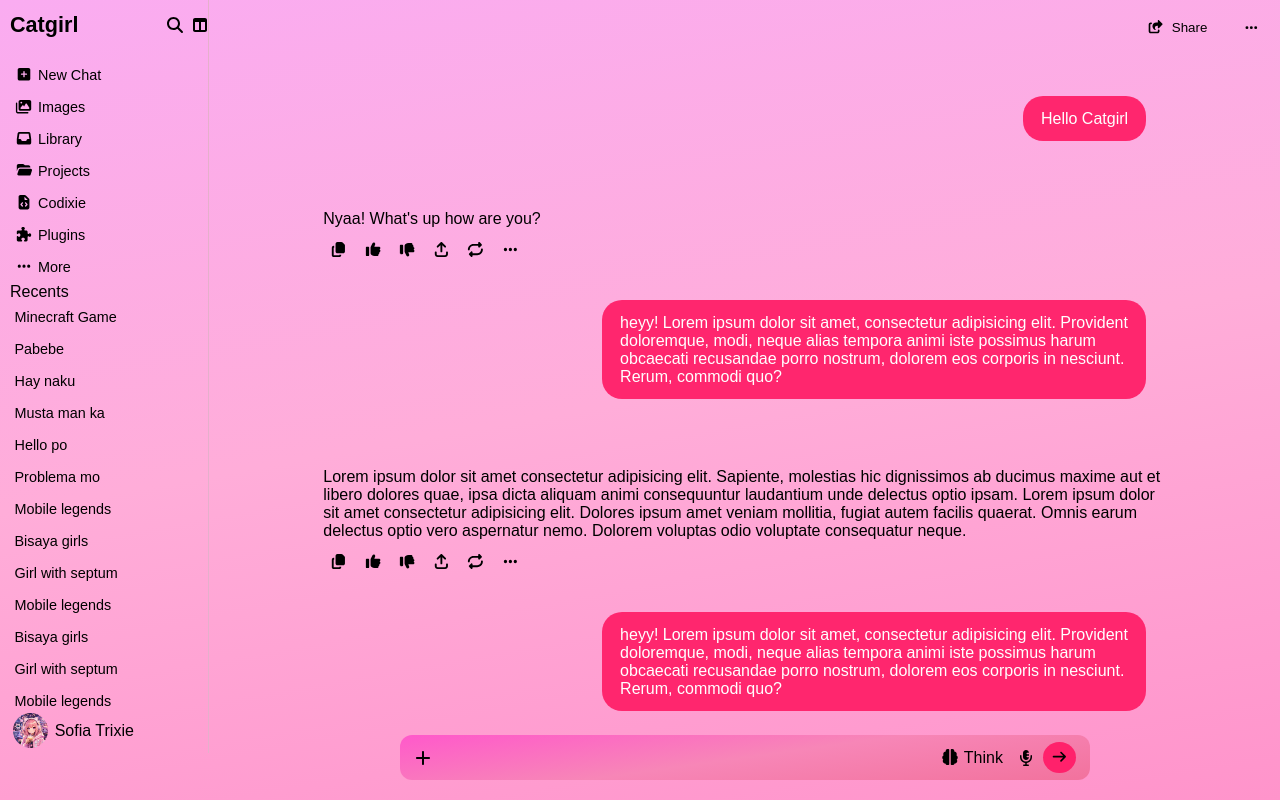
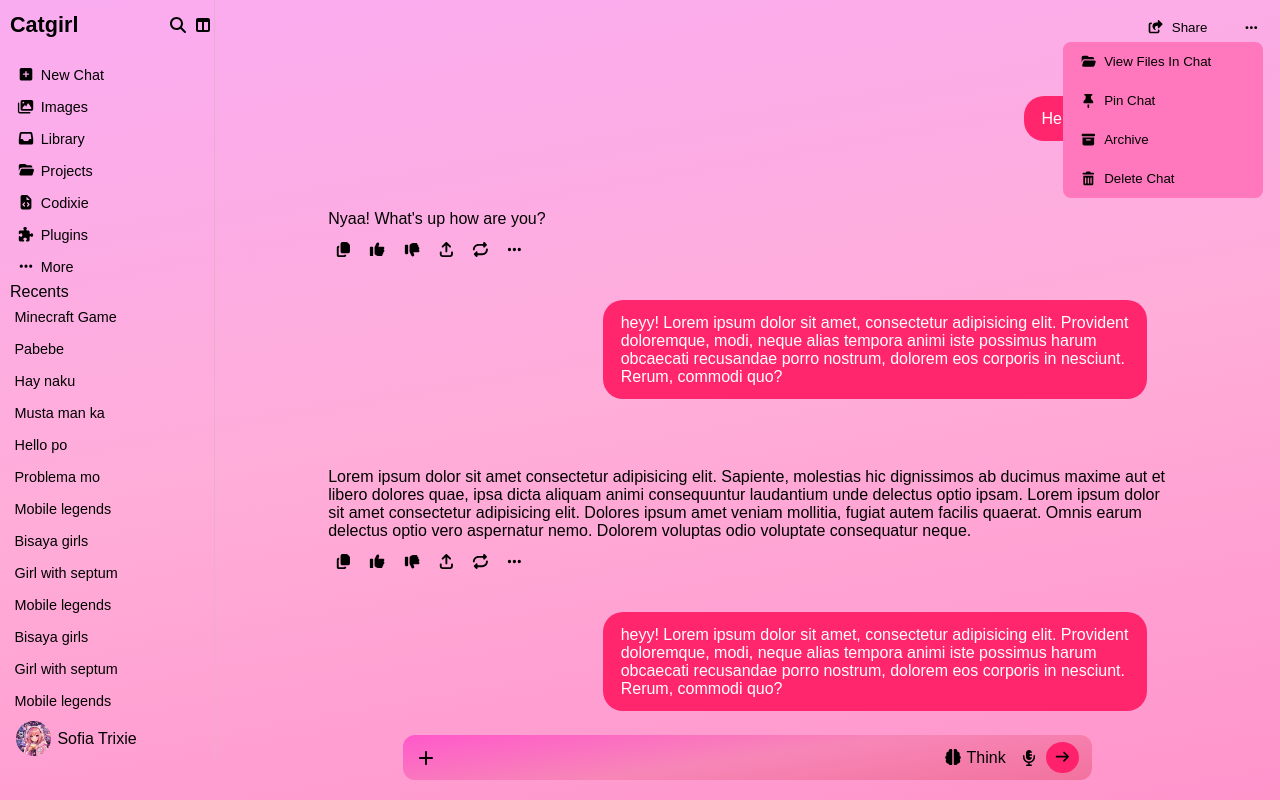
Before and after one commit to rayx3000/catgirl-gpt, a React (Vite) app: page / in a window 1280 px wide. Both pictures are taken after a click on the button 1251 px from the left and 27 px from the top of the page. Built offline with nearby package versions, Linux system fonts and the light colour scheme; a web font is replaced by a local one.

Commit message:
add header menu

```diff
--- a/src/components/Main/Main.scss
+++ b/src/components/Main/Main.scss
@@ -18,8 +18,9 @@
         align-self: flex-end;
         gap: 20px;
         align-items: center;
+        position: relative;
 
-        button {
+        .chat-option {
             display: flex;
             gap: 8px;
             background: transparent;
@@ -35,6 +36,14 @@
             &:active {
                 background: #ff78bd;
             }
+        }
+
+        .chat-options-tab{
+            right: 5px;
+        }
+
+        .chat-tab-option{
+            width: 200px;
         }
     }
 }
@@ -144,34 +153,8 @@
     position: relative;
 
     .add-input-options{
-        position: absolute;
-        background-color: #ff78bd;
-        display: flex;
-        flex-direction: column;
         top: -208px;
-        border-radius: 8px;
         left: 0px;
-        overflow: hidden;
-
-        button{
-            background: transparent;
-            padding: 12px 16.5px;
-            border: none;
-            display: flex;
-            align-items: center;
-            gap: 8px;
-            justify-content: flex-start;
-            cursor: pointer;
-        }
-
-        button:hover{
-            background-color: #fb6cb6;
-        }
-
-        button:active{
-            background-color: #fb59ad;
-        }
-
     }
 
     .input-box{
@@ -241,3 +224,32 @@
         }
     }
 }
+
+.options{
+    position: absolute;
+    background-color: #ff78bd;
+    display: flex;
+    flex-direction: column;
+    border-radius: 8px;
+    overflow: hidden;
+
+    button{
+        background: transparent;
+        padding: 12px 16.5px;
+        border: none;
+        display: flex;
+        align-items: center;
+        gap: 8px;
+        justify-content: flex-start;
+        cursor: pointer;
+    }
+
+    button:hover{
+        background-color: #fb6cb6;
+    }
+
+    button:active{
+        background-color: #fb59ad;
+    }
+
+}
--- a/src/components/Main/Main.tsx
+++ b/src/components/Main/Main.tsx
@@ -1,24 +1,28 @@
 import { faShareFromSquare, faEllipsis, faCopy, faArrowUpFromBracket,
          faPencil, faThumbsUp, faThumbsDown, faRepeat, faPlus, faBrain,
          faMicrophoneLines, faArrowRight, faPaperclip, faFolderPlus,
-        faImage, faMusic, faMagnifyingGlass} from '@fortawesome/free-solid-svg-icons'
+        faImage, faMusic, faMagnifyingGlass, faFolderOpen, faThumbTack,
+        faBoxArchive, faTrashCan} from '@fortawesome/free-solid-svg-icons'
 import { FontAwesomeIcon } from '@fortawesome/react-fontawesome'
 import React, { useState, useEffect, useRef } from 'react';
 import './Main.scss'
 
 const Main: React.FC = () => {
 
-  const [isVisible, setIsVisible] = useState<boolean>(false);
-  const menuRef = useRef<HTMLDivElement>(null);
+  const [isHeaderMenuOpen, setIsHeaderMenuOpen] = useState<boolean>(false);
+  const [isInputMenuOpen, setIsInputMenuOpen] = useState<boolean>(false);
+
+  const headerMenuRef = useRef<HTMLDivElement>(null);
+  const inputMenuRef = useRef<HTMLDivElement>(null);
 
   useEffect(() => {
     const handleClickOutside = (event: MouseEvent) => {
-      if (
-        isVisible &&
-        menuRef.current &&
-        !menuRef.current.contains(event.target as Node)
-      ) {
-        setIsVisible(false);
+      const target = event.target as Node;
+      if (headerMenuRef.current && !headerMenuRef.current.contains(target)) {
+        setIsHeaderMenuOpen(false);
+      }
+      if (inputMenuRef.current && !inputMenuRef.current.contains(target)) {
+        setIsInputMenuOpen(false);
       }
     };
 
@@ -27,7 +31,7 @@ const Main: React.FC = () => {
     return () => {
       document.removeEventListener('mousedown', handleClickOutside);
     };
-  }, [isVisible]);
+  }, []);
 
 
   return (
@@ -38,9 +42,31 @@ const Main: React.FC = () => {
               <FontAwesomeIcon icon={faShareFromSquare} />
               <span>Share</span>
           </button>
-          <button className="chat-option">
-            <FontAwesomeIcon icon={faEllipsis} />
-          </button>
+          <div ref={headerMenuRef}>
+            <button className="chat-option" onClick={() => setIsHeaderMenuOpen((prev) => !prev)} >
+              <FontAwesomeIcon icon={faEllipsis} />
+            </button>
+            {isHeaderMenuOpen && (
+              <div className='chat-options-tab options'>
+                <button className='chat-tab-option'>
+                  <FontAwesomeIcon icon={faFolderOpen} />
+                  <span>View Files In Chat</span>
+                </button>
+                <button className='chat-tab-option'>
+                  <FontAwesomeIcon icon={faThumbTack} />
+                  <span>Pin Chat</span>
+                </button>
+                <button className='chat-tab-option'>
+                  <FontAwesomeIcon icon={faBoxArchive} />
+                  <span>Archive</span>
+                </button>
+                <button className='chat-tab-option'>
+                  <FontAwesomeIcon icon={faTrashCan} />
+                  <span>Delete Chat</span>
+                </button>
+              </div>
+            )}
+          </div>
         </div>
       </div>
       <div className='chat-content'>
@@ -151,9 +177,9 @@ const Main: React.FC = () => {
         </div>
       </div>
       <div className='chat-input'>
-        <div ref={menuRef}>
-          {isVisible && (
-            <div className='add-input-options'>
+        <div ref={inputMenuRef}>
+          {isInputMenuOpen && (
+            <div className='add-input-options options'>
               <button>
                 <FontAwesomeIcon icon={faPaperclip} />
                 <span>Add Photos and Files</span>
@@ -179,7 +205,7 @@ const Main: React.FC = () => {
 
           <div className="input-box">
             <FontAwesomeIcon
-              onClick={() => setIsVisible((prev) => !prev)}
+              onClick={() => setIsInputMenuOpen((prev) => !prev)}
               className="input-icons toggle-btn"
               icon={faPlus}
             />
--- a/src/components/Sidebar/Sidebar.scss
+++ b/src/components/Sidebar/Sidebar.scss
@@ -83,6 +83,7 @@
         height: 51.5vh;
         overflow-y: auto;
         overflow-x: hidden;
+        padding-right: 5.5px;
 
         button{
             width: 15.5vw;
@@ -96,6 +97,7 @@
     align-items: center;
     justify-content: space-between;
     width: 15vw;
+    padding-top: 8px;
 
     .user-name{
         display: flex;
```
